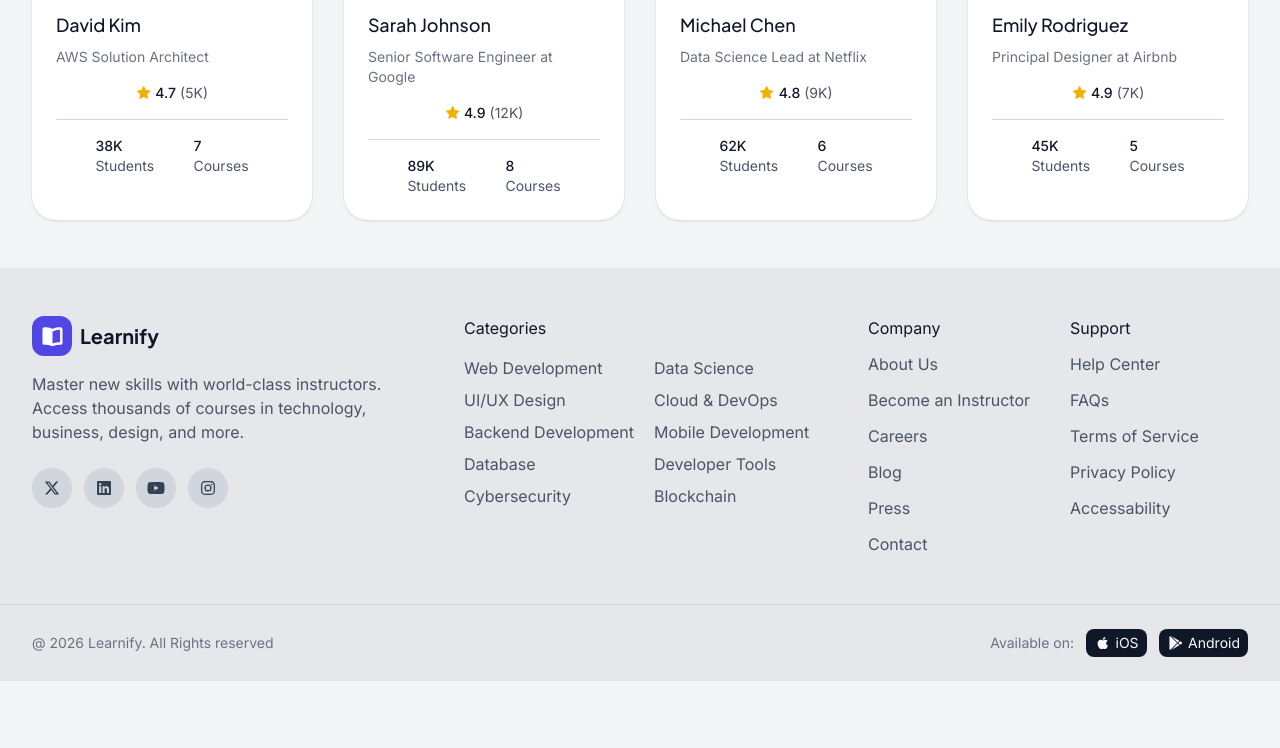
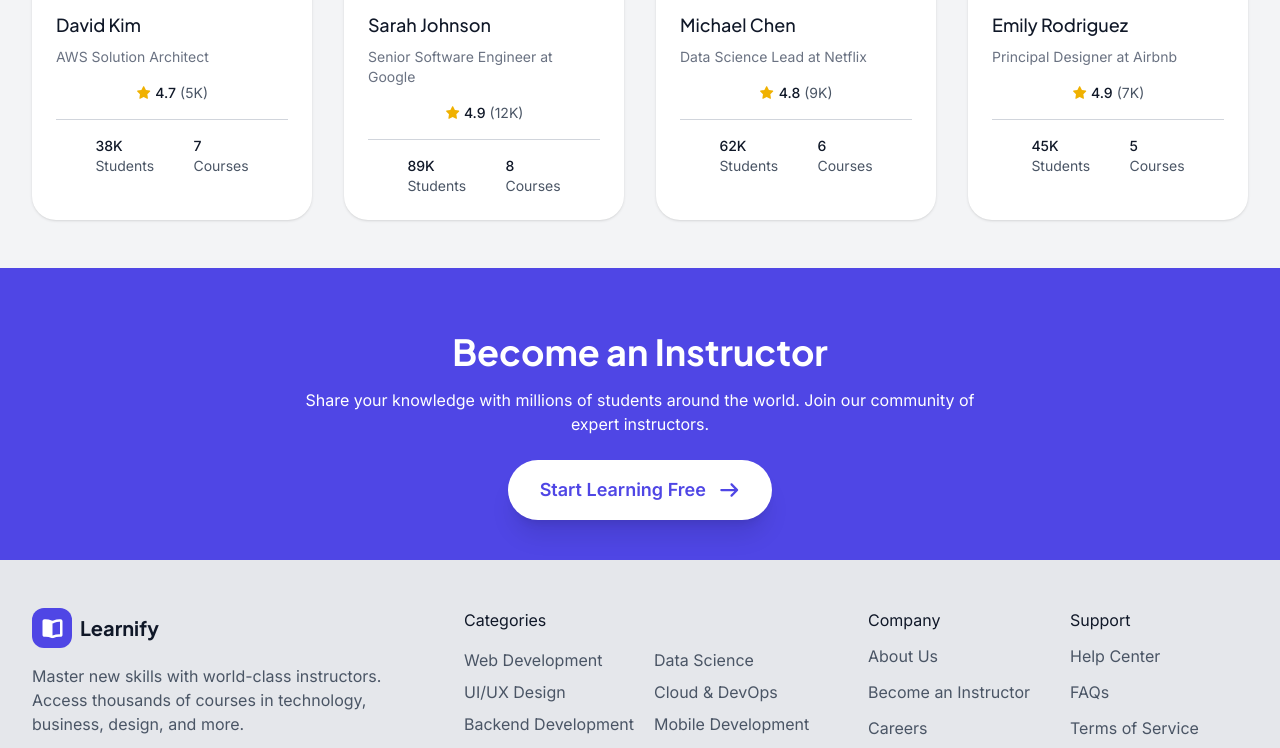
Before and after one commit to Ahmed-Osama99/learnify, a React (Vite) app: page /instructors in a window 1280 px wide. Shown: the part 485-1233 px from the top of the page. Before the commit the page ends 1166 px from the top, so only its background shows below. Built offline with nearby package versions, Linux system fonts and the light colour scheme.

Commit message:
build instructor page (2/2)

```diff
--- a/src/pages/Instructors/Instructors.jsx
+++ b/src/pages/Instructors/Instructors.jsx
@@ -54,6 +54,16 @@
                         ))}
                     </div>
                 </div>
+                <div className="text-center py-10 bg-primary-600">
+                        <h3 className="font-display mt-6 text-3xl font-bold lg:text-4xl text-white">Become an Instructor</h3>
+                        <p className="mx-auto max-w-2xl text-white mt-4">
+                            Share your knowledge with millions of students around the world. Join our community of expert instructors.
+                        </p>
+                        <Link to="/" className="cta-btn w-fit mx-auto mt-6">
+                            Start Learning Free
+                            <FontAwesomeIcon icon={faArrowRight} />
+                        </Link>
+                </div>
             </main>
         </>
     )
```
